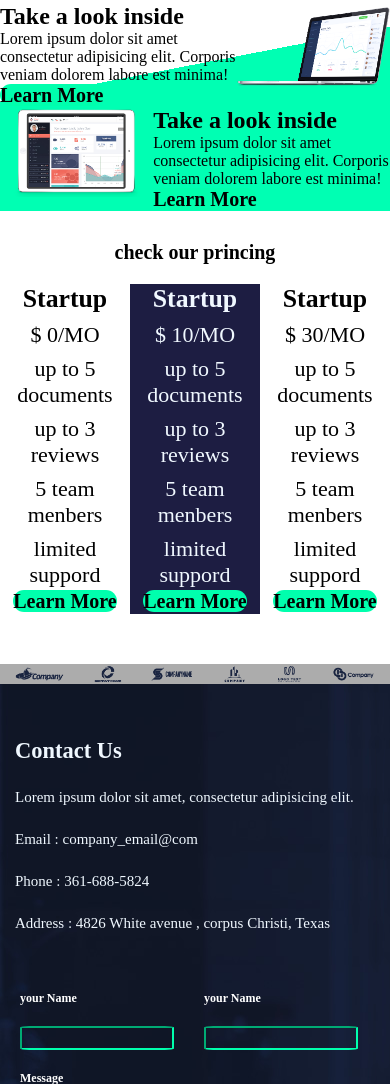
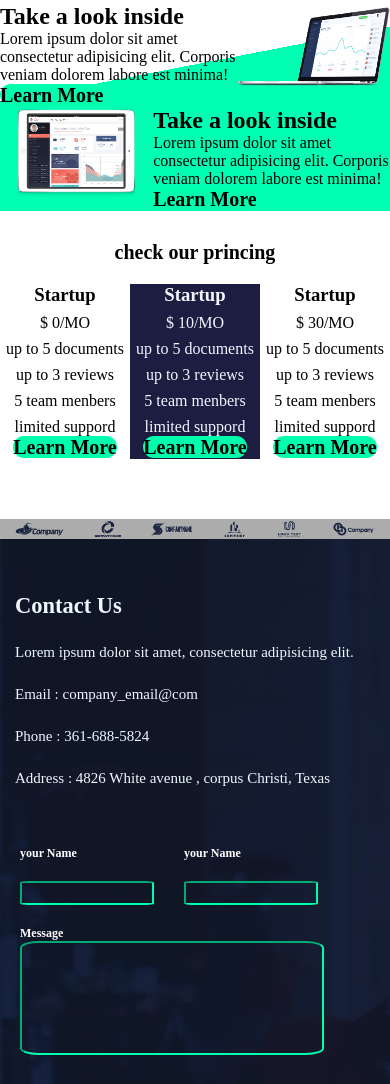
Before and after one commit to osorio99/henry_atlas, a plain HTML site: page index.html in a window 390 px wide. Shown: the part 724-1808 px from the top of the page. Drawn offline with Linux system fonts and the light colour scheme.

Commit message:
entrega final del trabajo

```diff
--- a/styles/style.css
+++ b/styles/style.css
@@ -79,6 +79,7 @@ a{
     font-size: 20px;
     font-weight: 700;
     text-decoration: none;
+    margin-top: 10px;
 }
 
 
@@ -432,6 +433,28 @@ display: flex;
 }
 
 
+.box{
+    width: 220px;
+    font-size: 16px;
+
+
+ }
+
+
+ .box1{
+     width: 220px;
+     font-size: 16px;
+     margin-bottom: 10px;
+
+
+
+  }
+
+
+
+
+
+
 
 
 
@@ -450,4 +473,10 @@ display: flex;
  }
 
 
+
+ input{
+
+    width: 130px;
 }
+
+}
```
